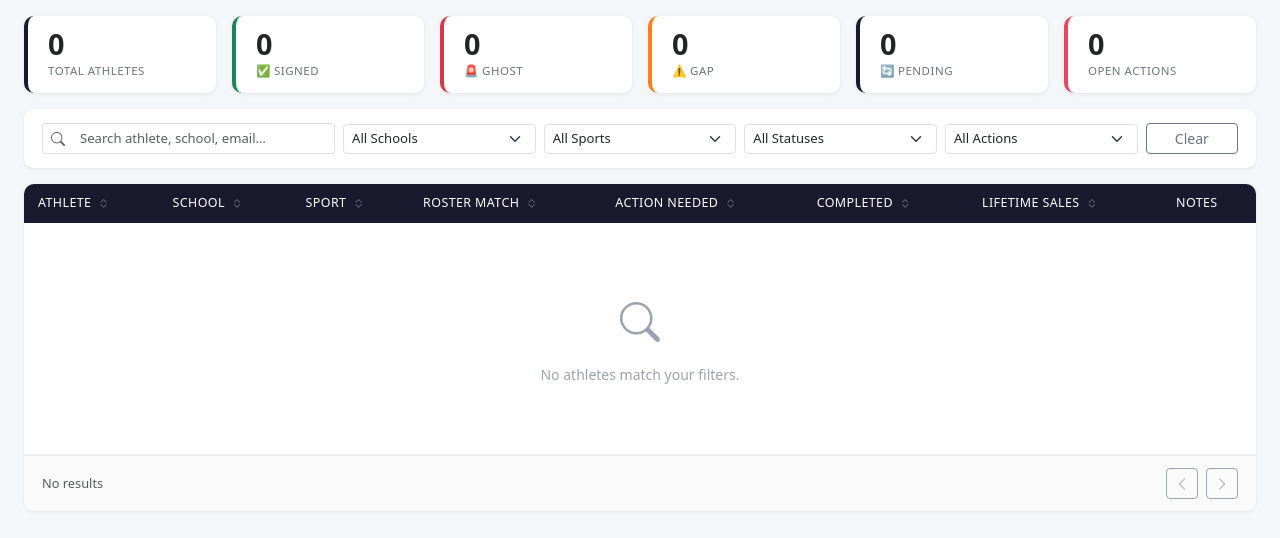
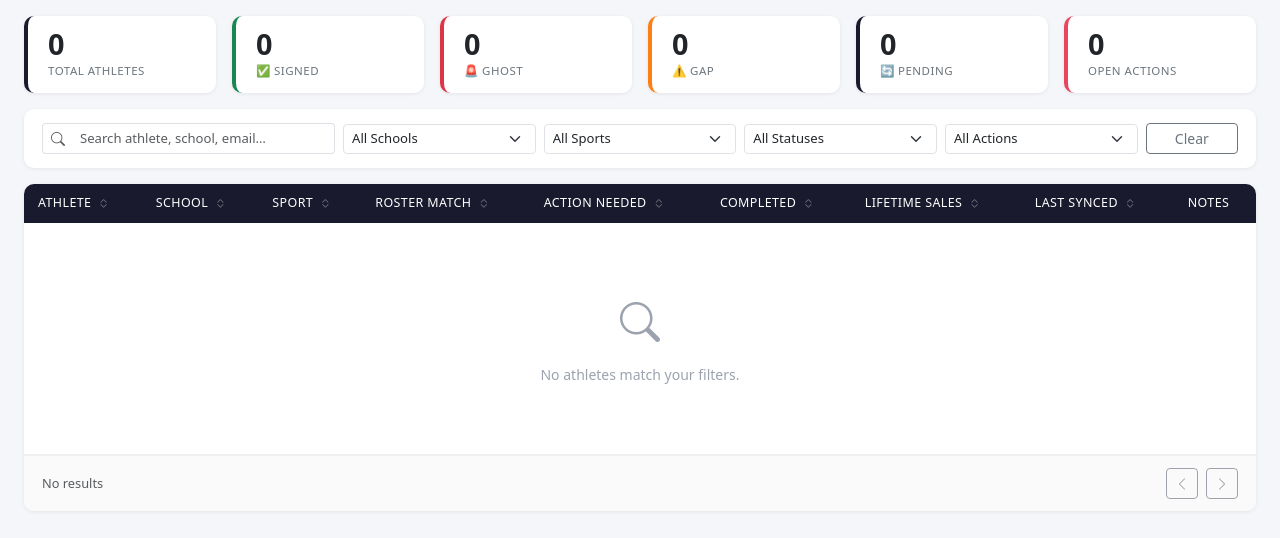
Before and after one commit to mapfeiffer10/arena-roster-intel, a Flask app: page / in a window 1280 px wide. Shown: the part 68-606 px from the top of the page. Run offline with Flask 3, Linux system fonts and the light colour scheme; data that the repository does not hold is empty; some libraries are stand-ins or nearby versions.

Commit message:
Add Last Synced column to athlete table
Co-Authored-By: Claude Sonnet 4.6 <noreply@anthropic.com>

```diff
--- a/templates/index.html
+++ b/templates/index.html
@@ -211,11 +211,12 @@
             <th data-sort="action_needed">Action Needed <i class="bi bi-chevron-expand sort-icon"></i></th>
             <th data-sort="action_completed">Completed <i class="bi bi-chevron-expand sort-icon"></i></th>
             <th data-sort="lifetime_sales">Lifetime Sales <i class="bi bi-chevron-expand sort-icon"></i></th>
+            <th data-sort="last_synced">Last Synced <i class="bi bi-chevron-expand sort-icon"></i></th>
             <th>Notes</th>
           </tr>
         </thead>
         <tbody id="table-body">
-          <tr class="loading-row"><td colspan="8"><i class="bi bi-arrow-repeat spin me-2"></i>Loading…</td></tr>
+          <tr class="loading-row"><td colspan="9"><i class="bi bi-arrow-repeat spin me-2"></i>Loading…</td></tr>
         </tbody>
       </table>
     </div>
@@ -414,7 +415,7 @@
   function renderTable(athletes) {
     const tbody = document.getElementById("table-body");
     if (!athletes.length) {
-      tbody.innerHTML = `<tr><td colspan="8"><div class="empty-state"><i class="bi bi-search"></i>No athletes match your filters.</div></td></tr>`;
+      tbody.innerHTML = `<tr><td colspan="9"><div class="empty-state"><i class="bi bi-search"></i>No athletes match your filters.</div></td></tr>`;
       return;
     }
     tbody.innerHTML = athletes.map(a => `
@@ -433,6 +434,7 @@
               ? '<span class="badge-incomplete">No</span>'
               : '<span class="text-muted">—</span>')}</td>
         <td>${a.lifetime_sales ? '$' + Number(a.lifetime_sales).toLocaleString('en-US', {minimumFractionDigits:2, maximumFractionDigits:2}) : '<span class="text-muted">$0</span>'}</td>
+        <td class="text-muted">${esc(a.last_synced || "—")}</td>
         <td class="notes-cell">${esc(a.notes || "")}</td>
       </tr>
     `).join("");
```
